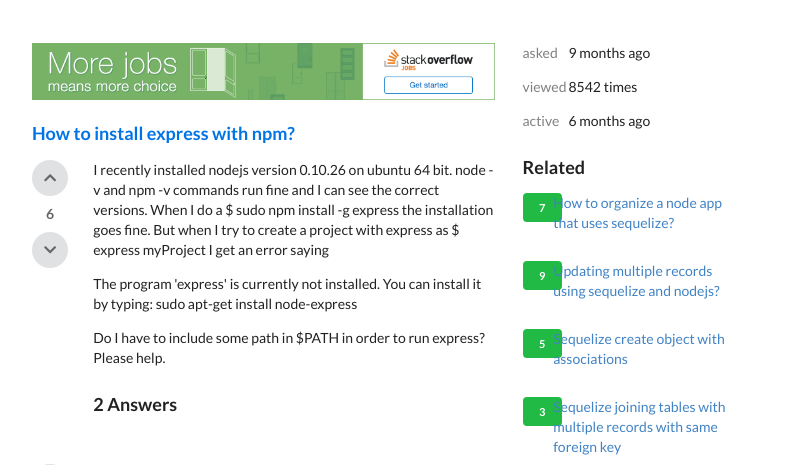
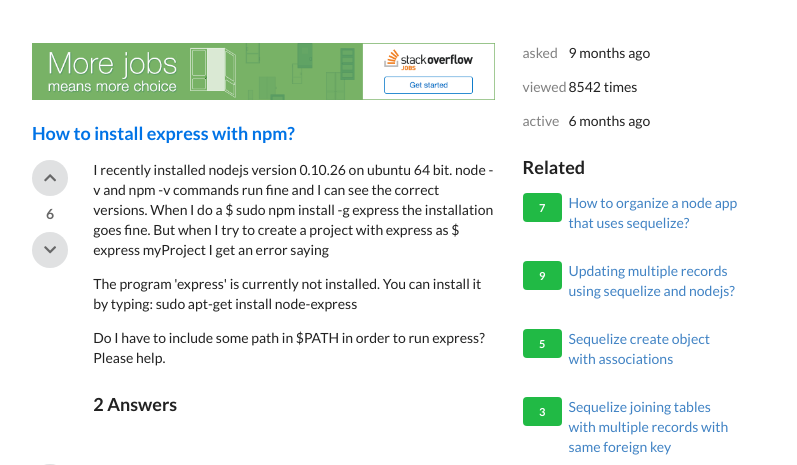
Before and after one commit to axiomaswn/porto-semantic-html, a plain HTML site: page index.html in a window 1280 px wide. Shown: the part 60-525 px from the top of the page, without its empty margins (295-1092 px from the left). Drawn offline with nearby package versions, Linux system fonts and the light colour scheme; grey boxes are pictures that could not be loaded; a script that the page names is missing.

Commit message:
repair col

```diff
--- a/index.html
+++ b/index.html
@@ -151,34 +151,34 @@
 
         <h3>Related</h3>
         <div class="ui grid row">
-          <div class="two wide column">
+          <div class="three wide column">
             <button class="mini ui green button">7</button>
           </div>
-          <div class="fourteen wide column">
+          <div class="thirteen wide column">
             <p><a href="#">How to organize a node app that uses sequelize?</a></p>
           </div>
         </div>
         <div class="ui grid row">
-          <div class="two wide column">
+          <div class="three wide column">
             <button class="mini ui green button">9</button>
           </div>
-          <div class="fourteen wide column">
+          <div class="thirteen wide column">
             <p><a href="#">Updating multiple records using sequelize and nodejs?</a></p>
           </div>
         </div>
         <div class="ui grid row">
-          <div class="two wide column">
+          <div class="three wide column">
             <button class="mini ui green button">5</button>
           </div>
-          <div class="fourteen wide column">
+          <div class="thirteen wide column">
             <p><a href="#">Sequelize create object with associations</a></p>
           </div>
         </div>
         <div class="ui grid row">
-          <div class="two wide column">
+          <div class="three wide column">
             <button class="mini ui green button">3</button>
           </div>
-          <div class="fourteen wide column">
+          <div class="thirteen wide column">
             <p><a href="#">Sequelize joining tables with multiple records with same foreign key</a></p>
           </div>
         </div>
```
